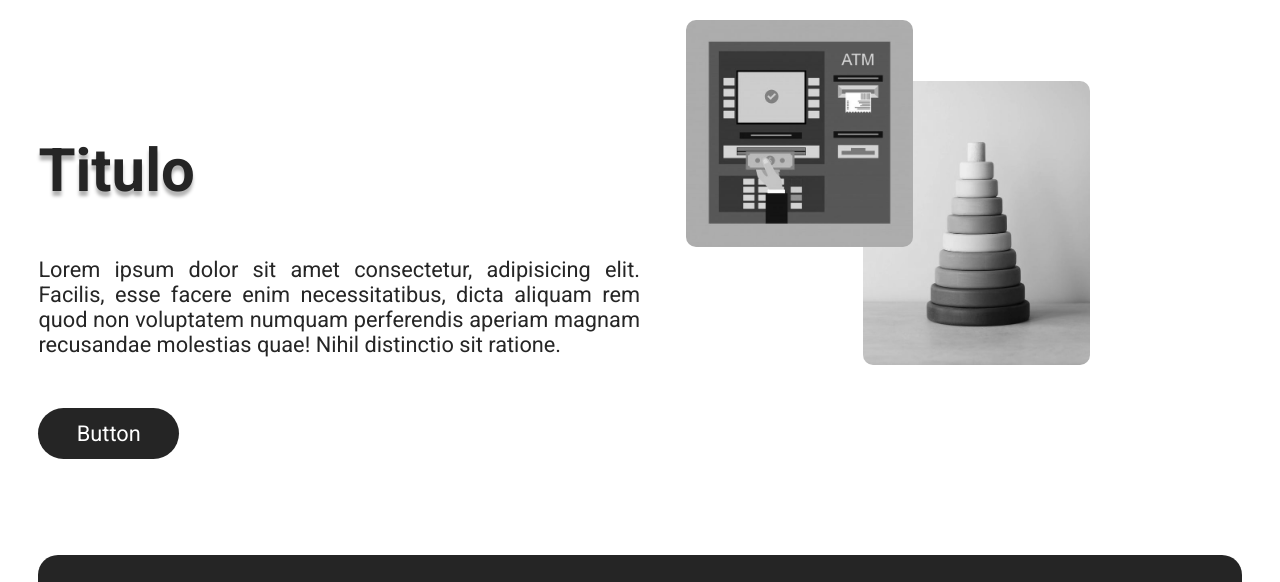
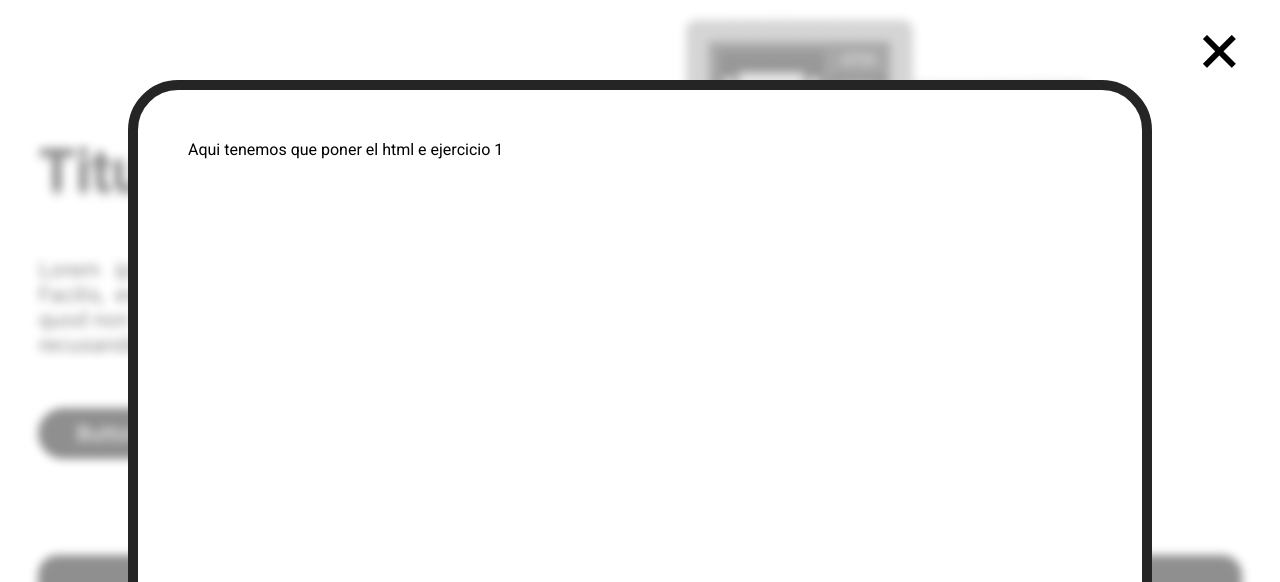
Before and after one commit to ADEP-123/landingEstructuraDatosP3, a plain HTML site: page index.html in a window 1280 px wide. Both pictures are taken after a click on the picture 799 px from the left and 133 px from the top of the page. Shown: the top 582 px of the page. Drawn offline with nearby package versions, Linux system fonts and the light colour scheme.

Commit message:
feat: :sparkles: Modulo para agregar la data del recuadro terminado

```diff
--- a/css/style.css
+++ b/css/style.css
@@ -50,7 +50,10 @@
 }
 
 .about__container{
-    background: red;
+    background: white;
+    border-radius: 50px;
+    border: 10px solid var(--color--one);
+    padding: 50px;
     filter: none;
     width: 80vw;
     height: 80vh;
--- a/index.html
+++ b/index.html
@@ -11,7 +11,7 @@
     <div class="main__about">
         <i id="closeButton" class='bx bx-x'></i>
         <div class="about__container">
-            <h1>Aqui deben poner la info de los participantes del grupo (obviamente cambien el color y ponganlo wonito)</p>
+
         </div>
     </div>
     <main class="main">
--- a/js/main.js
+++ b/js/main.js
@@ -1,11 +1,31 @@
 let cuadroAbout = document.querySelector(".main__about")
 let btnAbout = document.getElementById("buttonAbout")
+let imgCajero = document.querySelector(".cajero")
+let imgHanoi = document.querySelector(".hanoi")
 let main = document.querySelector(".main")
 
 btnAbout.addEventListener("click", e => {
     e.preventDefault()
     main.classList.add("blur")
     cuadroAbout.style.display = "flex"
+    let strHTML =  `<p>Aqui tenemos que poner el html de nosotros jeje</p>`
+    generarRecuadro(strHTML)
+});
+
+imgCajero.addEventListener("click", e => {
+    e.preventDefault()
+    main.classList.add("blur")
+    cuadroAbout.style.display = "flex"
+    let strHTML =  `<p>Aqui tenemos que poner el html e ejercicio 1</p>`
+    generarRecuadro(strHTML)
+});
+
+imgHanoi.addEventListener("click", e => {
+    e.preventDefault()
+    main.classList.add("blur")
+    cuadroAbout.style.display = "flex"
+    let strHTML =  `<p>Aqui tenemos que poner el html e ejercicio 2</p>`
+    generarRecuadro(strHTML)
 });
 
 let closeButton = document.getElementById("closeButton")
@@ -14,3 +34,7 @@ closeButton.addEventListener("click", e=>{
     main.classList.remove("blur")
     cuadroAbout.style.display = "none"
 })
+
+function generarRecuadro(data){
+    document.querySelector('.about__container').innerHTML = data
+}
```
